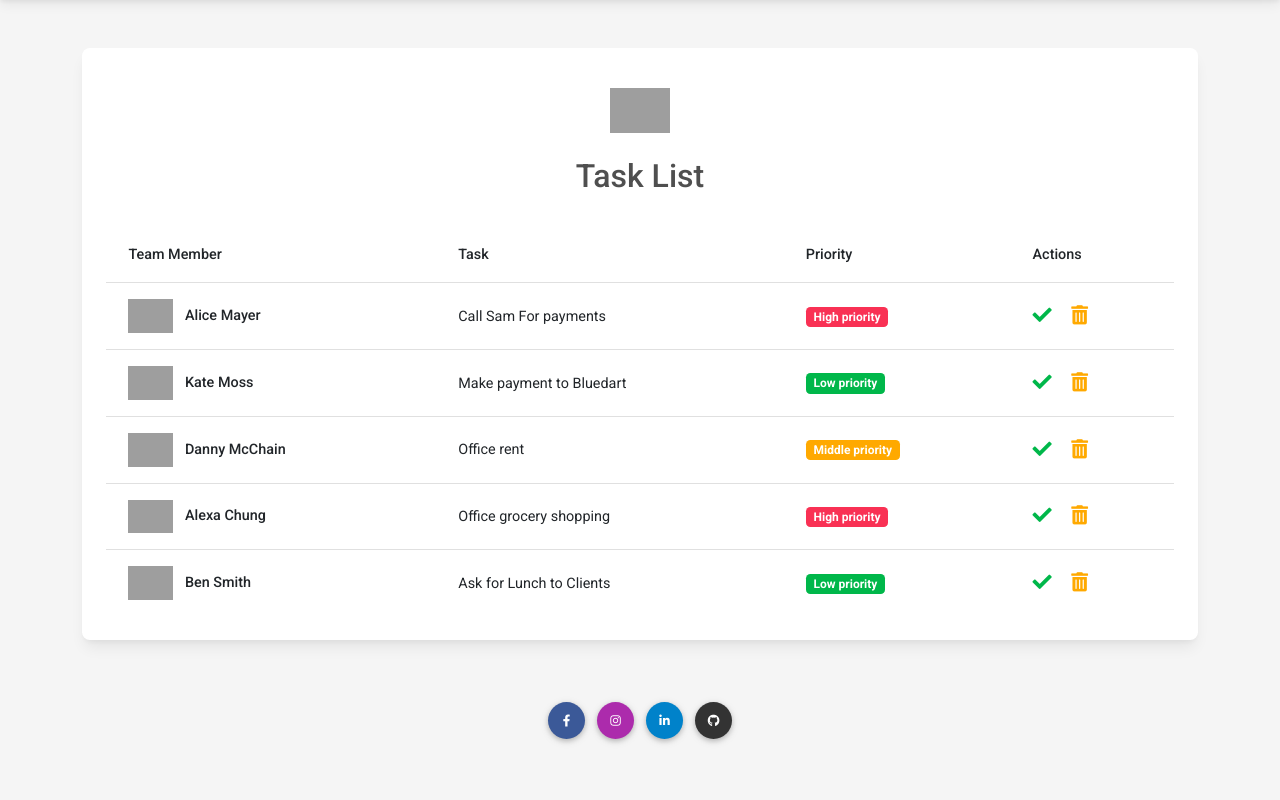
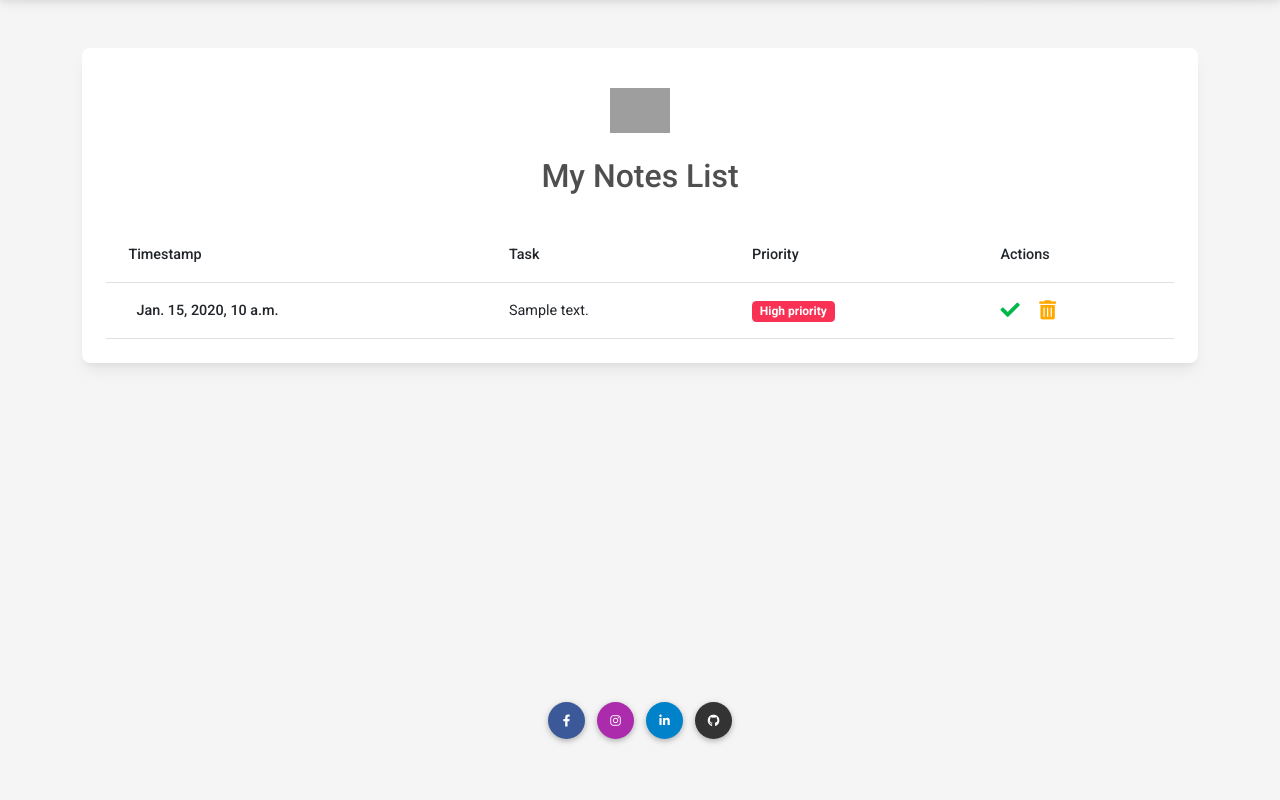
Before and after one commit to vedrandragicevic/personal-notes-webapp-django, a Django app: page /notes/view-notes/ in a window 1280 px wide. Shown: the part 53-853 px from the top of the page. Run offline with Django 4.2, Linux system fonts and the light colour scheme; tables that the repository leaves empty hold one stand-in row (values such as "Sample post"); grey boxes are pictures that could not be loaded.

Commit message:
added dynamic query for all notes

```diff
--- a/notes/forms.py
+++ b/notes/forms.py
@@ -0,0 +1,2 @@
+from django.forms import ModelForm, fields
+from .models import Note
--- a/notes/models.py
+++ b/notes/models.py
@@ -7,11 +7,12 @@ class Note(models.Model):
     id = models.UUIDField(default=uuid.uuid4, unique=True, primary_key=True, editable=False)
     note_title = models.CharField(max_length=400)
     note_data = models.TextField(null=True, blank=True)
-    priority_type = (
+    priority = (
         ('high', 'High Priority'),
         ('medium', 'Medium Priority'),
         ('low', 'Low Priority')
     )
+    priority_type = models.CharField(max_length=50, choices=priority, default='low')
     created = models.DateTimeField(auto_now_add=True)
     completed_flag = models.BooleanField(default=False)
     created = models.DateTimeField(auto_now_add=True)
--- a/notes/templates/notes/notes.html
+++ b/notes/templates/notes/notes.html
@@ -13,98 +13,58 @@
 
             <div class="text-center pt-3 pb-2">
               <img src="https://mdbcdn.b-cdn.net/img/Photos/new-templates/bootstrap-todo-list/check1.webp" alt="Check" width="60">
-              <h2 class="my-4">Task List</h2>
+              <h2 class="my-4">My Notes List</h2>
             </div>
 
 
             <table class="table mb-0">
               <thead>
                 <tr>
-                  <th scope="col">Team Member</th>
+                  <th scope="col">Timestamp</th>
                   <th scope="col">Task</th>
                   <th scope="col">Priority</th>
                   <th scope="col">Actions</th>
                 </tr>
               </thead>
+
               <tbody>
+
+                {% for note in all_notes %}
                   <tr class="fw-normal">
+
                     <th>
-                    <img src="https://mdbcdn.b-cdn.net/img/Photos/new-templates/bootstrap-chat/ava1-bg.webp" alt="avatar 1"
-                      style="width: 45px; height: auto;">
-                    <span class="ms-2">Alice Mayer</span>
+                      <span class="ms-2">{{note.created}}</span>
                     </th>
+
                     <td class="align-middle">
-                    <span >Call Sam For payments</span >
+                      <span >{{note.note_title}}</span >
                     </td>
+
+                    {% if note.priority_type == 'high' %}
                     <td class="align-middle">
                       <h6 class="mb-0"><span class="badge bg-danger">High priority</span></h6>
                     </td>
+
+                    {% elif note.priority_type == 'medium' %}
                     <td class="align-middle">
-                      <a href="#!" data-mdb-toggle="tooltip" title="Done"><i class="fas fa-check fa-lg text-success me-3"></i></a>
-                    <a href="#!" data-mdb-toggle="tooltip" title="Remove"><i class="fas fa-trash-alt fa-lg text-warning"></i></a>
+                      <h6 class="mb-0"><span class="badge bg-warning">Middle priority</span></h6>
+                    </td>
 
-                  </td>
-                </tr>
-                <tr class="fw-normal">
-                  <th>
-                    <img src="https://mdbcdn.b-cdn.net/img/Photos/new-templates/bootstrap-chat/ava2-bg.webp" alt="avatar 1"
-                      style="width: 45px; height: auto;">
-                    <span class="ms-2">Kate Moss</span>
-                  </th>
-                  <td class="align-middle">Make payment to Bluedart</td>
+                    {% else %}
                     <td class="align-middle">
                       <h6 class="mb-0"><span class="badge bg-success">Low priority</span></h6>
                     </td>
+
+                    {% endif %}
+
                     <td class="align-middle">
                         <a href="#!" data-mdb-toggle="tooltip" title="Done"><i class="fas fa-check fa-lg text-success me-3"></i></a>
                       <a href="#!" data-mdb-toggle="tooltip" title="Remove"><i class="fas fa-trash-alt fa-lg text-warning"></i></a>
                     </td>
                   </tr>
-                <tr class="fw-normal">
-                  <th>
-                    <img src="https://mdbcdn.b-cdn.net/img/Photos/new-templates/bootstrap-chat/ava3-bg.webp" alt="avatar 1"
-                      style="width: 45px; height: auto;">
-                    <span class="ms-2">Danny McChain</span>
-                  </th>
-                  <td class="align-middle">Office rent</td>
-                  <td class="align-middle">
-                    <h6 class="mb-0"><span class="badge bg-warning">Middle priority</span></h6>
-                  </td>
-                  <td class="align-middle">
-                    <a href="#!" data-mdb-toggle="tooltip" title="Done"><i class="fas fa-check fa-lg text-success me-3"></i></a>
-                    <a href="#!" data-mdb-toggle="tooltip" title="Remove"><i class="fas fa-trash-alt fa-lg text-warning"></i></a>
-                  </td>
-                </tr>
-                <tr class="fw-normal">
-                  <th>
-                    <img src="https://mdbcdn.b-cdn.net/img/Photos/new-templates/bootstrap-chat/ava5-bg.webp" alt="avatar 1"
-                      style="width: 45px; height: auto;">
-                    <span class="ms-2">Alexa Chung</span>
-                  </th>
-                  <td class="align-middle">Office grocery shopping</td>
-                  <td class="align-middle">
-                    <h6 class="mb-0"><span class="badge bg-danger">High priority</span></h6>
-                  </td>
-                  <td class="align-middle">
-                    <a href="#!" data-mdb-toggle="tooltip" title="Done"><i class="fas fa-check fa-lg text-success me-3"></i></a>
-                    <a href="#!" data-mdb-toggle="tooltip" title="Remove"><i class="fas fa-trash-alt fa-lg text-warning"></i></a>
-                  </td>
-                </tr>
-                <tr class="fw-normal">
-                  <th class="border-0">
-                    <img src="https://mdbcdn.b-cdn.net/img/Photos/new-templates/bootstrap-chat/ava6-bg.webp" alt="avatar 1"
-                      style="width: 45px; height: auto;">
-                    <span class="ms-2">Ben Smith</span>
-                  </th>
-                  <td class="border-0 align-middle">Ask for Lunch to Clients</td>
-                  <td class="border-0 align-middle">
-                    <h6 class="mb-0"><span class="badge bg-success">Low priority</span></h6>
-                  </td>
-                  <td class="border-0 align-middle">
-                    <a href="#!" data-mdb-toggle="tooltip" title="Done"><i class="fas fa-check fa-lg text-success me-3"></i></a>
-                    <a href="#!" data-mdb-toggle="tooltip" title="Remove"><i class="fas fa-trash-alt fa-lg text-warning"></i></a>
-                  </td>
-                </tr>
+                {% endfor %}
+
+
               </tbody>
             </table>
 
--- a/notes/views.py
+++ b/notes/views.py
@@ -8,9 +8,11 @@ from .models import Note
 
 
 def notes(request):
-    """all_notes = Note.object.all()
+    all_notes = Note.objects.all()
+
     context = {
         'all_notes': all_notes
-    }"""
+    }
+
     print("Rendering notes template...")
-    return render(request, 'notes/notes.html')
+    return render(request, 'notes/notes.html', context)
```
Also changed, not shown: notes/migrations/0005_note_priority_type.py (added). Lines whose indentation alone changed are shown as unchanged.
